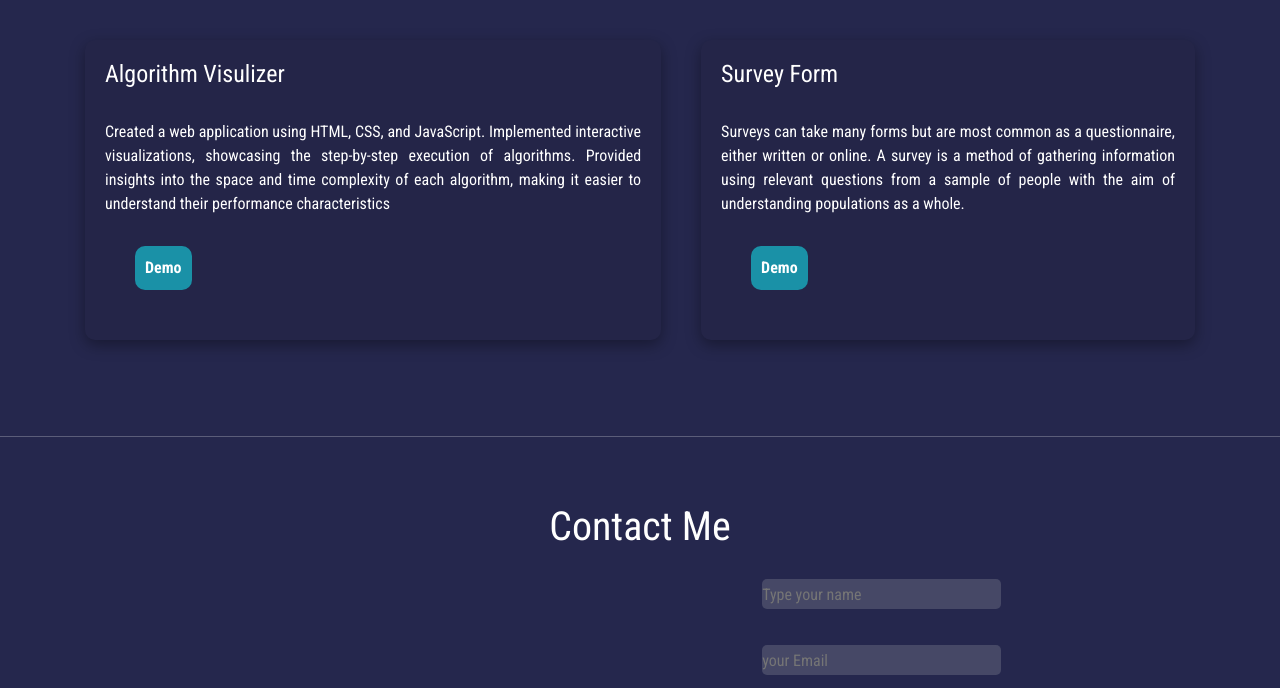
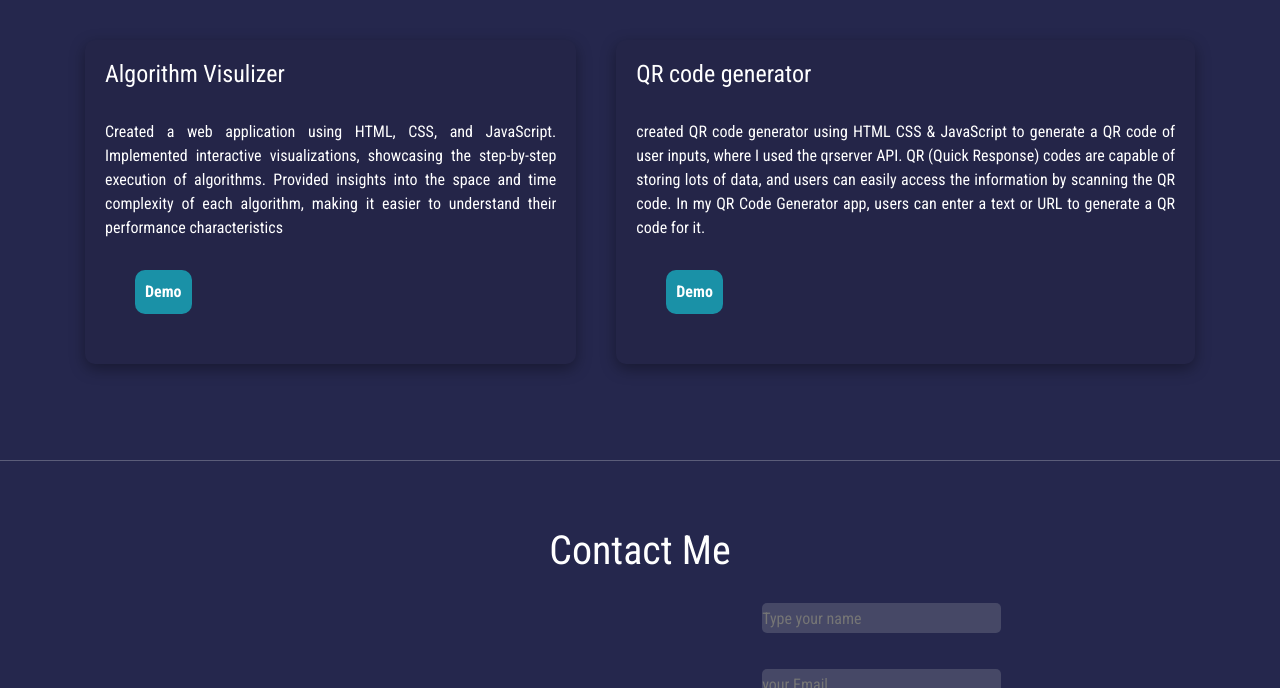
Before and after one commit to DasAnuradha/Portfolio, a plain HTML site: page index.html in a window 1280 px wide. Shown: the part 1660-2348 px from the top of the page. Drawn offline with nearby package versions, Linux system fonts and the light colour scheme.

Commit message:
Update index.html

```diff
--- a/index.html
+++ b/index.html
@@ -169,13 +169,11 @@
                 </div>
 
                 <div class="item-box">
-                    <!-- <img src="PngItem_41675.png" alt=""> -->
-                    <h4>Survey Form</h4>
+
+                    <h4>QR code generator </h4>
                     <br>
-                    <div class="description">Surveys can take many forms but are most common as a questionnaire, either
-                        written or online. A survey is a method of gathering information using relevant questions from a
-                        sample of people with the aim of understanding populations as a whole.</div>
-                    <button class="demo"><a href="https://dasanuradha.github.io/Algorithm-Visualizer/">Demo</a></button>
+                    <div class="description">created QR code generator using HTML CSS & JavaScript to generate a QR code of user inputs, where I used the qrserver API. QR (Quick Response) codes are capable of storing lots of data, and users can easily access the information by scanning the QR code. In my QR Code Generator app, users can enter a text or URL to generate a QR code for it. </div>
+                    <button class="demo"><a href="https://dasanuradha.github.io/QR-generator/">Demo</a></button>
                 </div>
 
                 <!-- <div class="item-box">
```
